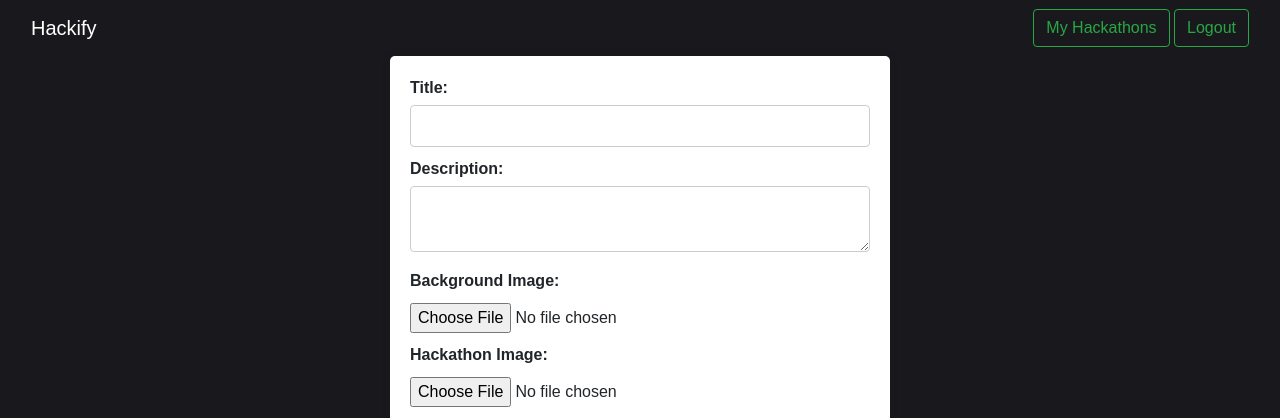
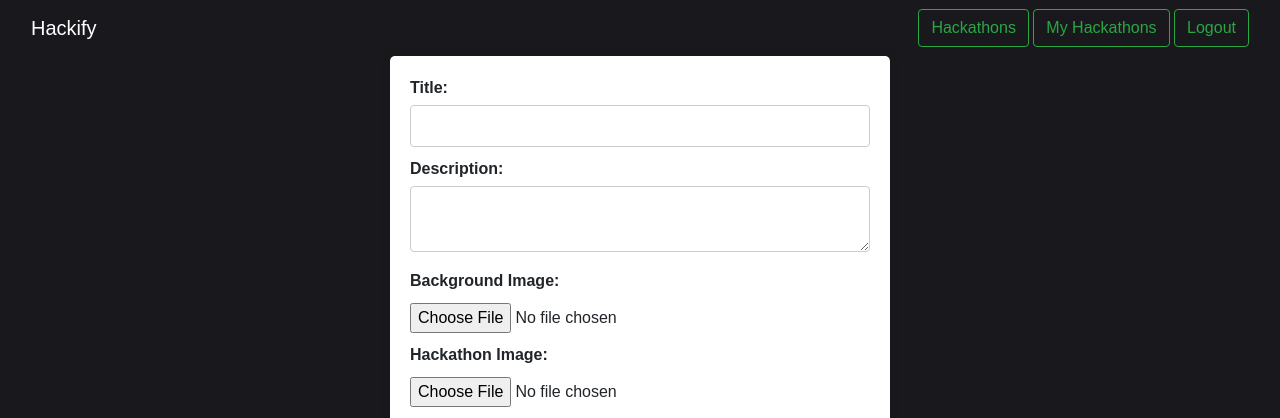
Before and after one commit to xahinds2/Hackify, a Django app: page /create/ in a window 1280 px wide. Shown: the top 418 px of the page. Run offline with Django 4.2, Linux system fonts and the light colour scheme; some libraries are stand-ins or nearby versions.

Commit message:
buttons added

```diff
--- a/templates/create.html
+++ b/templates/create.html
@@ -79,6 +79,7 @@
             <div class="container-fluid">
                 <a class="navbar-brand text-white" href="/">Hackify</a>
                 <div class="">
+                    <a href="/hackathons"> <button class="btn btn-outline-success" type="submit">Hackathons</button></a>
                     <a href="/my_hackathons"> <button class="btn btn-outline-success" type="submit">My Hackathons</button> </a>
                     {% if isLogin == '' %}
                     <a href="/login"> <button class="btn btn-outline-success" type="submit">Login</button></a>
--- a/templates/hackathons.html
+++ b/templates/hackathons.html
@@ -68,6 +68,7 @@
             <div class="container-fluid">
                 <a class="navbar-brand text-white" href="/">Hackify</a>
                 <div class="">
+                    <a href="/create"> <button class="btn btn-outline-success" type="submit">Create</button> </a>
                     <a href="/my_hackathons"> <button class="btn btn-outline-success" type="submit">My Hackathons</button> </a>
                     {% if isLogin == '' %}
                     <a href="/login"> <button class="btn btn-outline-success" type="submit">Login</button></a>
```
